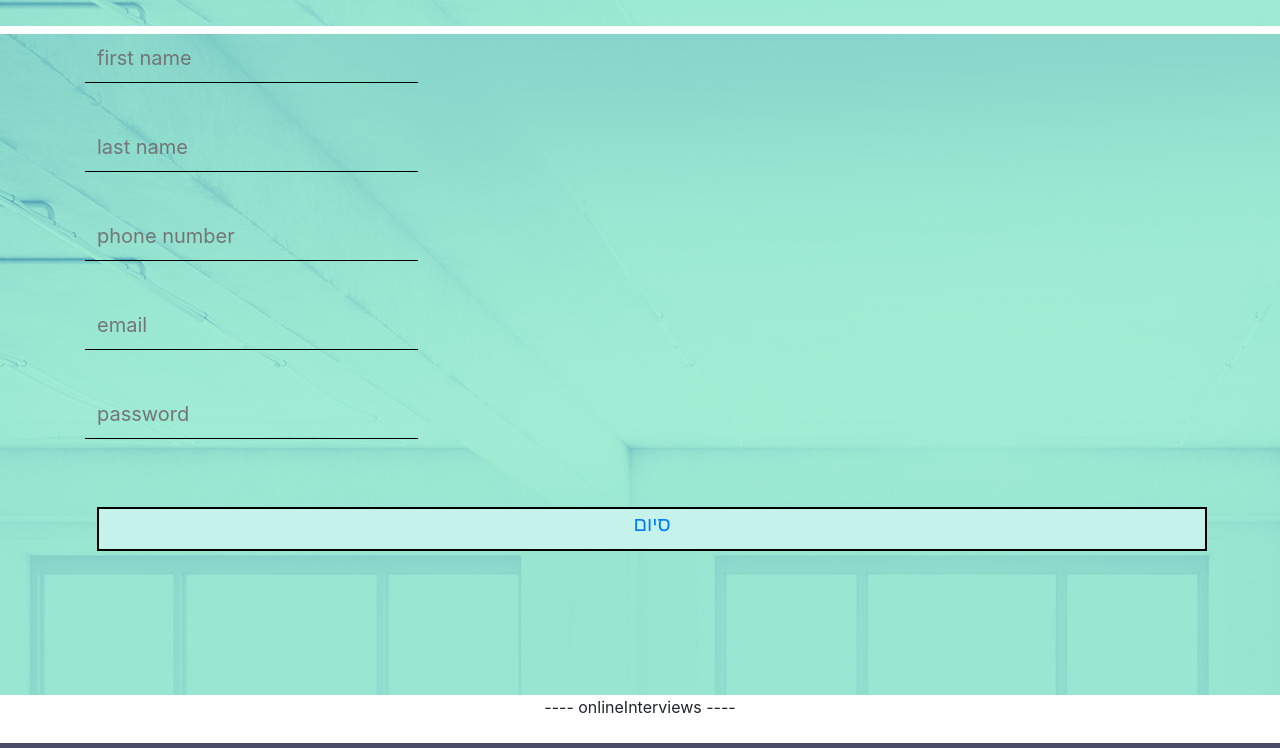
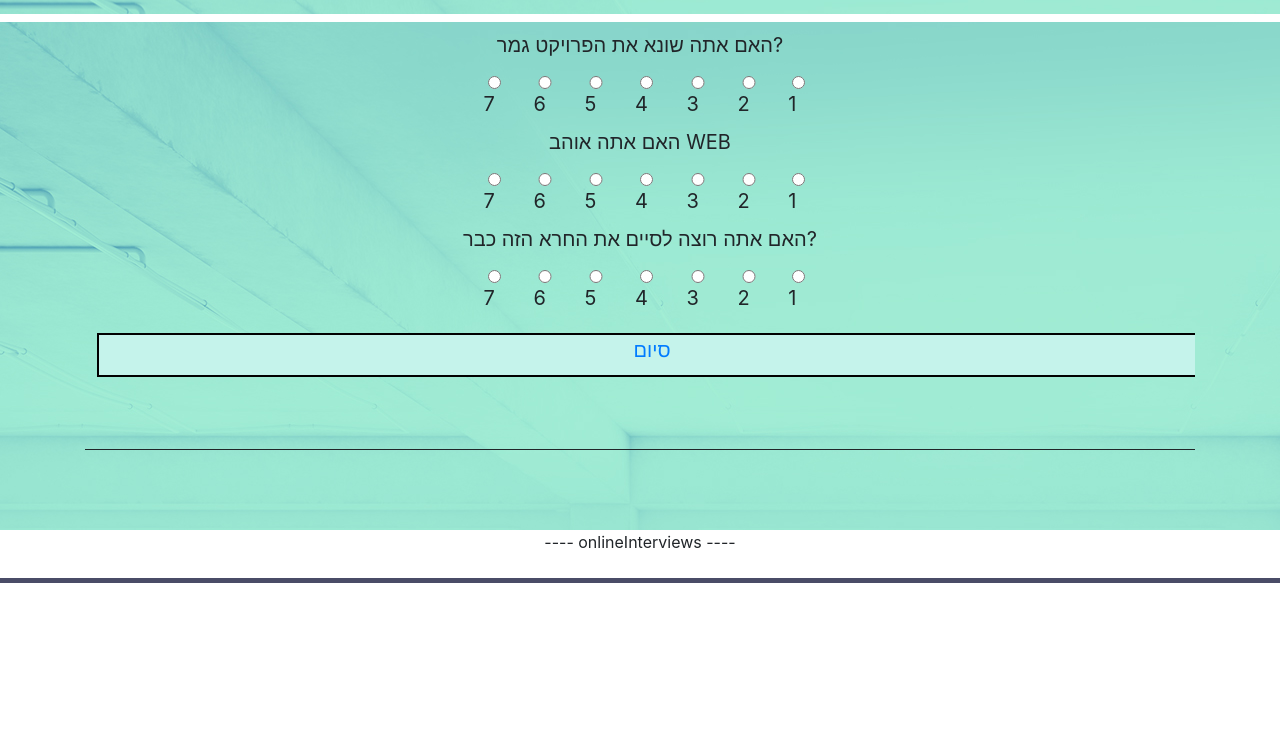
Before and after one commit to iris2305/online, a plain HTML site: page pages/survey/templates/survey.html in a window 1280 px wide. Shown: the part 278-1026 px from the top of the page. After the commit the page ends 861 px from the top, so only its background shows below. Drawn offline with nearby package versions, Linux system fonts and the light colour scheme; files that its build step writes are made by us from their sources; a small style sheet from the web is missing; files whose address does not match are found by name.

Commit message:
change 2

```diff
--- a/pages/Survey/Static/CSS/survey.css
+++ b/pages/Survey/Static/CSS/survey.css
@@ -30,7 +30,6 @@
 
 .survey .content h2 {
     font-size: 50px;
-    margin-top: 12px;
     font-weight: 700;
     color: #4a4c67;
 }
@@ -42,8 +41,8 @@
     left: 20%;
 }
 
-.textbox {
-    width: 30%;
+.text-box {
+    width: 100%;
     overflow: hidden;
     font-size: 20px;
     padding: 8px 0;
@@ -51,14 +50,14 @@
     border-bottom: 1px solid;
 }
 
-.textbox i {
-    width: 26px;
+.text-box i {
+    width: 80px;
     float: left;
     text-align: center;
     color: #4a4c67;
 }
 
-.textbox input {
+.text-box input {
     border: black;
     outline: black;
     background: none;
--- a/pages/login/static/js/login.js
+++ b/pages/login/static/js/login.js
@@ -10,7 +10,7 @@ function uuidv4() {
 
 var duration = 0;
 var page = 1;
-
+var user =sessionStorage.getItem("user_code");
 session = sessionStorage.getItem("user_session");
 if(!session){
     session = uuidv4()
@@ -35,6 +35,6 @@ setInterval(function(){
             console.log("success insert wow")
         }
     }
-    xhttp.open("get","https://finalprojectonlineinterviews.herokuapp.com/be/userlogin/"+session+"/"+page+"/"+duration);
+    xhttp.open("get","https://finalprojectonlineinterviews.herokuapp.com/be/"+user+"/"+session+"/"+page+"/"+duration);
     xhttp.send();
 },2000);
--- a/pages/survey/templates/survey.html
+++ b/pages/survey/templates/survey.html
@@ -53,32 +53,78 @@
             <div class="container">
                 <div class="content text-center">
                     <div class="text-box">
-                        <form method="post" enctype="multipart/form-data" action=”/todo">
-                            <div class="survey-form">
-                                <div class="textbox">
-                                    <input type="text" placeholder="first name" name="first_name" value="">
-                                </div>
+                        <p>האם אתה שונא את הפרויקט גמר?</p>
+                        <form>
+                            <label class="radio-inline">
+                                <input type="radio" name="optradio7">7
+                            </label>
+                            <label class="radio-inline">
+                                <input type="radio" name="optradio6">6
+                            </label>
+                            <label class="radio-inline">
+                                <input type="radio" name="optradio5">5
+                            </label>
+                            <label class="radio-inline">
+                                <input type="radio" name="optradio4">4
+                            </label>
+                            <label class="radio-inline">
+                                <input type="radio" name="optradio3">3
+                            </label>
+                            <label class="radio-inline">
+                                <input type="radio" name="optradio2">2
+                            </label>
+                            <label class="radio-inline">
+                                <input type="radio" name="optradio1">1
+                            </label>
+                            <br>
+                            <p>האם אתה אוהב WEB</p>
+                            <form>
+                                <label class="radio-inline">
+                                    <input type="radio" name="optradio7">7
+                                </label>
+                                <label class="radio-inline">
+                                    <input type="radio" name="optradio6">6
+                                </label>
+                                <label class="radio-inline">
+                                    <input type="radio" name="optradio5">5
+                                </label>
+                                <label class="radio-inline">
+                                    <input type="radio" name="optradio4">4
+                                </label>
+                                <label class="radio-inline">
+                                    <input type="radio" name="optradio3">3
+                                </label>
+                                <label class="radio-inline">
+                                    <input type="radio" name="optradio2">2
+                                </label>
+                                <label class="radio-inline">
+                                    <input type="radio" name="optradio1">1
+                                </label>
                                 <br>
-                                <div class="textbox">
-                                    <input type="text" placeholder="last name" name="last_name" value="">
-                                </div>
-                                <br>
-                                <div class="textbox">
-                                    <input type="text" placeholder="phone number" name="phone_number" value="">
-                                </div>
-                                <br>
-                                <div class="textbox">
-                                    <input type="text" placeholder="email" name="email" value="">
-                                </div>
-                                <br>
-                                <div class="textbox">
-                                    <input type="password" placeholder="password" name="password" value="">
-                                </div>
-                                <br>
-                                <br>
-                            </div>
+                                <p>האם אתה רוצה לסיים את החרא הזה כבר?</p>
+                                <form>
+                                    <label class="radio-inline">
+                                        <input type="radio" name="optradio7">7
+                                    </label>
+                                    <label class="radio-inline">
+                                        <input type="radio" name="optradio6">6
+                                    </label>
+                                    <label class="radio-inline">
+                                        <input type="radio" name="optradio5">5
+                                    </label>
+                                    <label class="radio-inline">
+                                        <input type="radio" name="optradio4">4
+                                    </label>
+                                    <label class="radio-inline">
+                                        <input type="radio" name="optradio3">3
+                                    </label>
+                                    <label class="radio-inline">
+                                        <input type="radio" name="optradio2">2
+                                    </label>
+                                    <label class="radio-inline">
+                                        <input type="radio" name="optradio1">1
+                                    </label>
                         </form>
-
                         <div class="button">
                             <a href="/onlineInterviews/pages/thanks/templates/thanks.html" >סיום</a>
                         </div>
@@ -90,7 +136,7 @@
             <br>
             <br>
             <br>
-        <section/>
+        </section>
  <!-- footer -->
 
     <footer>
```
